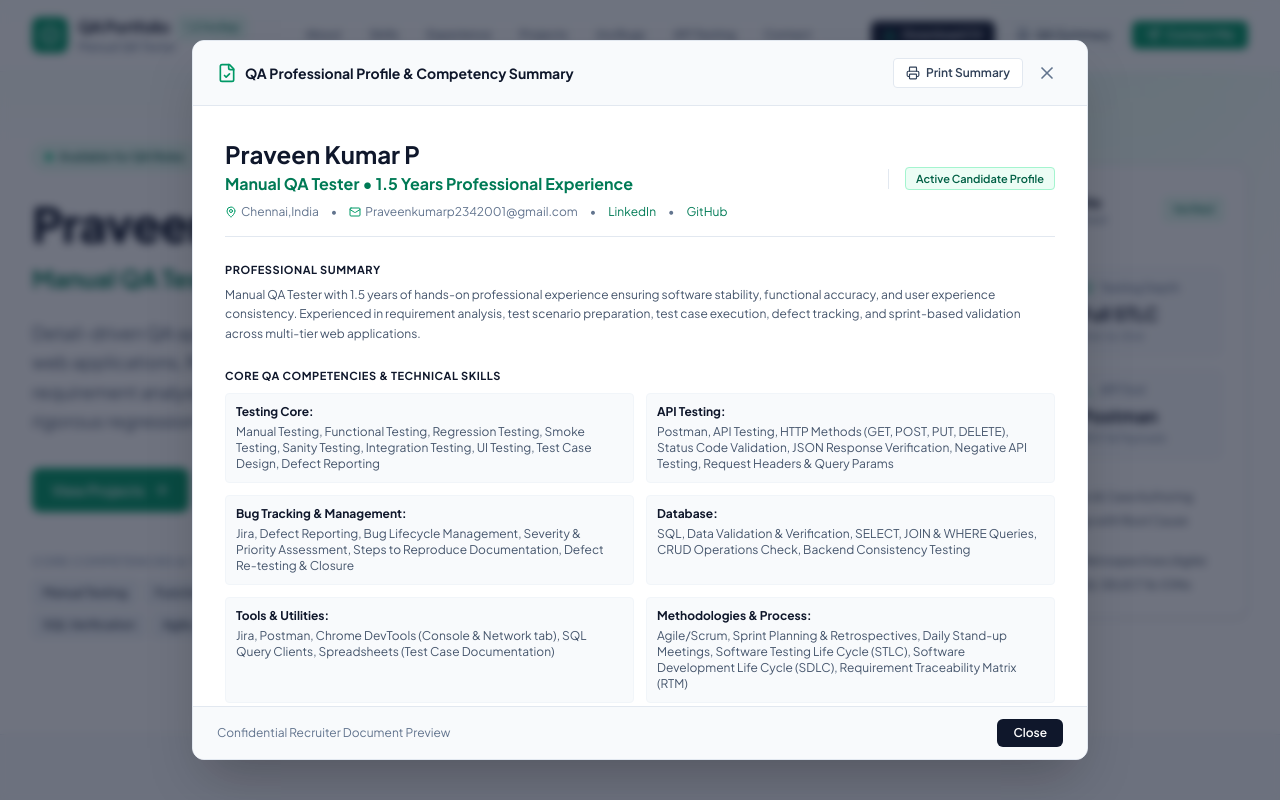
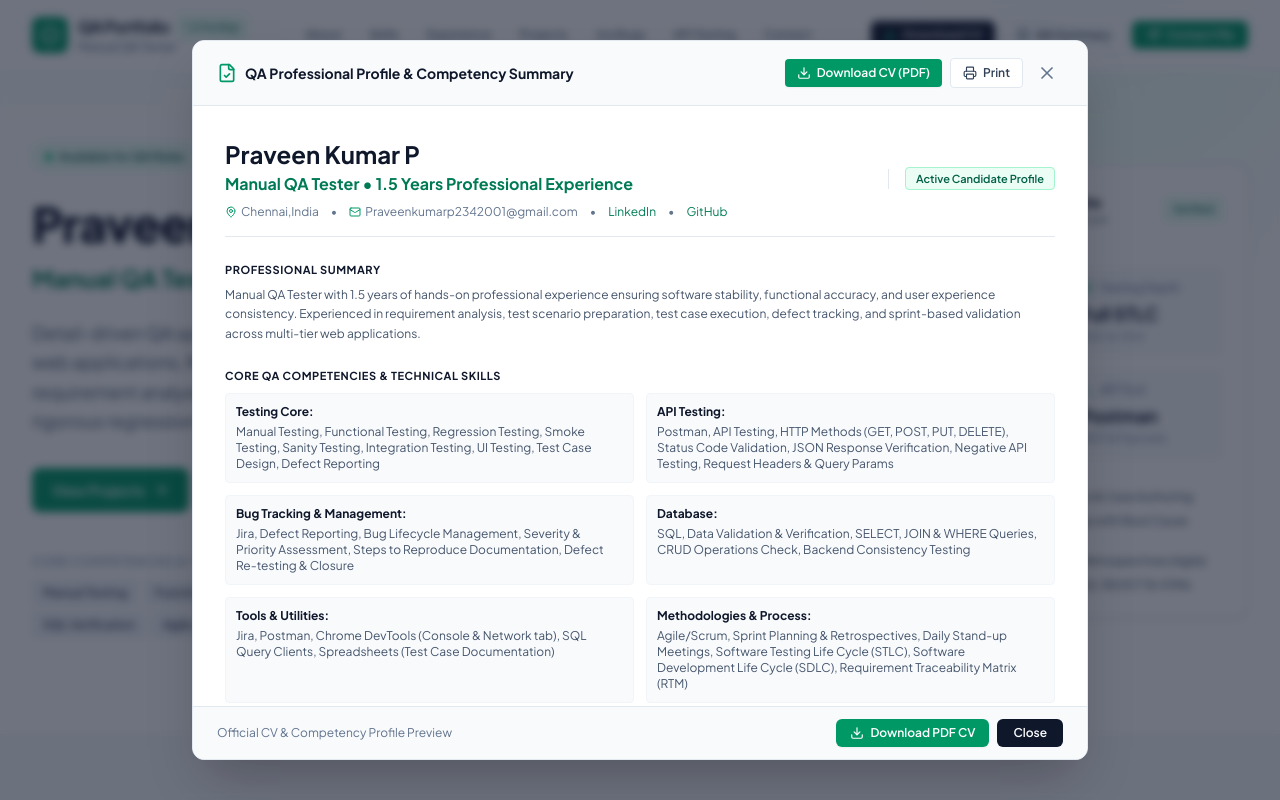
Before and after one commit to Praveenkumar2342001/Praveen-Tester-Portfolio, a React (Vite) app: page / in a window 1280 px wide. Both pictures are taken after a click on the button "QA Summary". Shown: the top 800 px of the page. Built offline with nearby package versions, Linux system fonts and the light colour scheme.

Commit message:
Update ResumeModal.tsx

```diff
--- a/src/components/ResumeModal.tsx
+++ b/src/components/ResumeModal.tsx
@@ -1,4 +1,4 @@
-import React from 'react';
+import React, { useState } from 'react';
 import {
   X,
   Printer,
@@ -8,7 +8,8 @@ import {
   Mail,
   Briefcase,
   FileCheck,
-  Award
+  Award,
+  Check
 } from 'lucide-react';
 import {
   PERSONAL_PROFILE,
@@ -17,6 +18,7 @@ import {
   PROFESSIONAL_EXPERIENCES,
   PROJECTS
 } from '../data/portfolioData';
+import { generateAndDownloadCvPdf } from '../utils/generatePdfCv';
 
 interface ResumeModalProps {
   isOpen: boolean;
@@ -29,7 +31,20 @@ export const ResumeModal: React.FC<ResumeModalProps> = ({
   onClose,
   candidateName
 }) => {
+  const [downloading, setDownloading] = useState(false);
+
   if (!isOpen) return null;
+
+  const handleDownload = () => {
+    try {
+      setDownloading(true);
+      generateAndDownloadCvPdf();
+      setTimeout(() => setDownloading(false), 2000);
+    } catch (err) {
+      console.error('Error generating PDF:', err);
+      setDownloading(false);
+    }
+  };
 
   const handlePrint = () => {
     window.print();
@@ -48,12 +63,31 @@ export const ResumeModal: React.FC<ResumeModalProps> = ({
           </div>
           <div className="flex items-center gap-2">
             <button
+              id="resume-modal-download-btn"
+              onClick={handleDownload}
+              disabled={downloading}
+              className="inline-flex items-center gap-1.5 px-3 py-1.5 rounded text-xs font-semibold bg-emerald-600 hover:bg-emerald-700 text-white cursor-pointer transition-colors shadow-xs"
+              title="Download Praveen Kumar P's complete CV in PDF format"
+            >
+              {downloading ? (
+                <>
+                  <Check className="w-3.5 h-3.5 text-white animate-pulse" />
+                  <span>Downloading...</span>
+                </>
+              ) : (
+                <>
+                  <Download className="w-3.5 h-3.5 text-white" />
+                  <span>Download CV (PDF)</span>
+                </>
+              )}
+            </button>
+            <button
               onClick={handlePrint}
               className="inline-flex items-center gap-1.5 px-3 py-1.5 rounded text-xs font-semibold bg-white border border-slate-200 text-slate-700 hover:bg-slate-50 cursor-pointer transition-colors"
               title="Print / Save as PDF"
             >
               <Printer className="w-3.5 h-3.5" />
-              <span>Print Summary</span>
+              <span className="hidden sm:inline">Print</span>
             </button>
             <button
               onClick={onClose}
@@ -198,7 +232,17 @@ export const ResumeModal: React.FC<ResumeModalProps> = ({
 
         {/* Footer */}
         <div className="px-6 py-3 bg-slate-50 border-t border-slate-200 flex items-center justify-between text-xs text-slate-500">
-          <span>Confidential Recruiter Document Preview</span>
+          <span>Official CV & Competency Profile Preview</span>
+          <div className="flex items-center gap-2">
+            <button
+              id="resume-modal-footer-download-btn"
+              onClick={handleDownload}
+              disabled={downloading}
+              className="inline-flex items-center gap-1.5 px-3.5 py-1.5 rounded-md bg-emerald-600 hover:bg-emerald-700 text-white font-semibold cursor-pointer shadow-xs transition-colors"
+            >
+              <Download className="w-3.5 h-3.5" />
+              <span>{downloading ? 'Preparing PDF...' : 'Download PDF CV'}</span>
+            </button>
             <button
               onClick={onClose}
               className="px-4 py-1.5 rounded-md bg-slate-900 text-white font-semibold hover:bg-slate-800 cursor-pointer"
@@ -208,5 +252,6 @@ export const ResumeModal: React.FC<ResumeModalProps> = ({
           </div>
         </div>
       </div>
+    </div>
   );
 };
```
Lines whose indentation alone changed are shown as unchanged.
